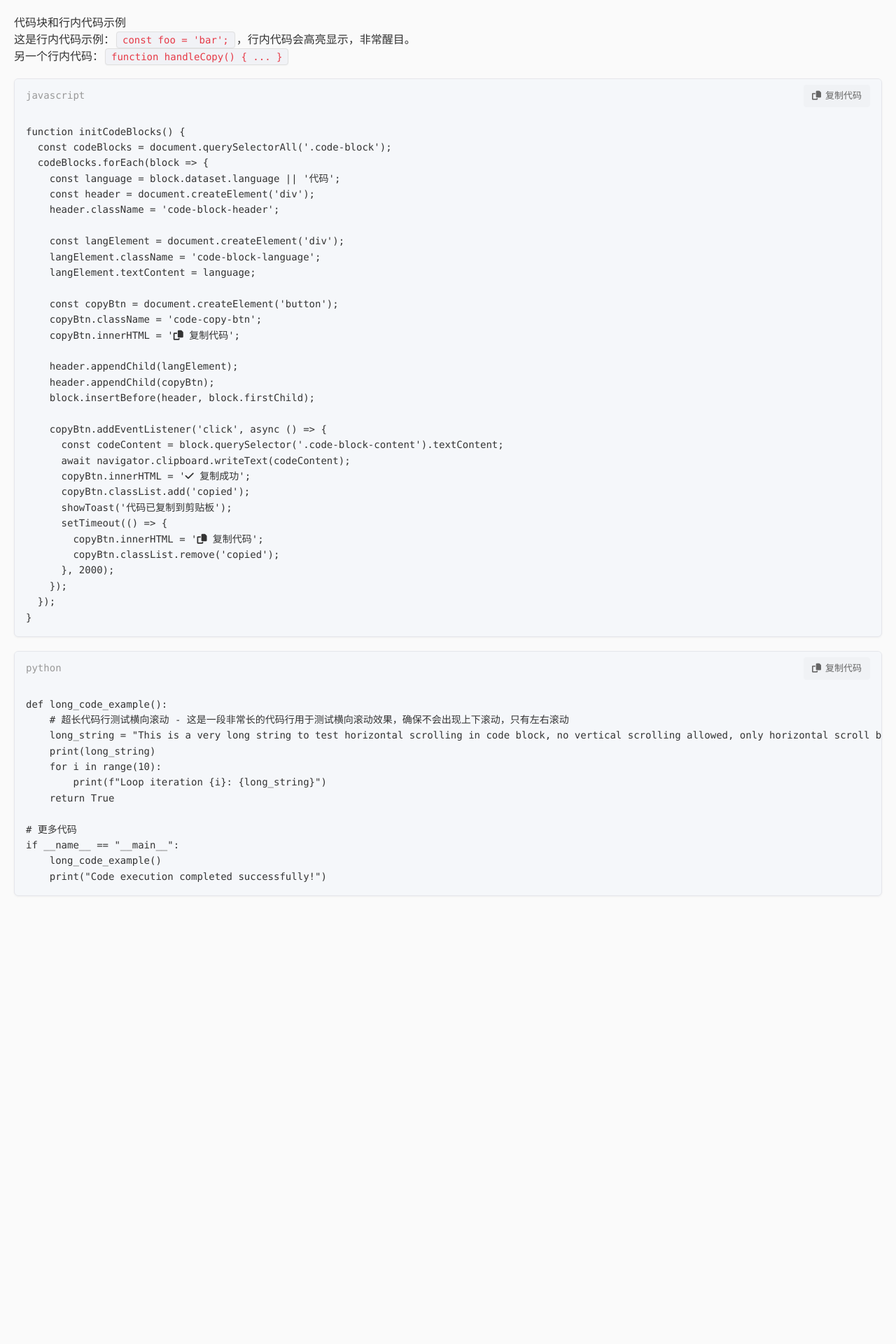
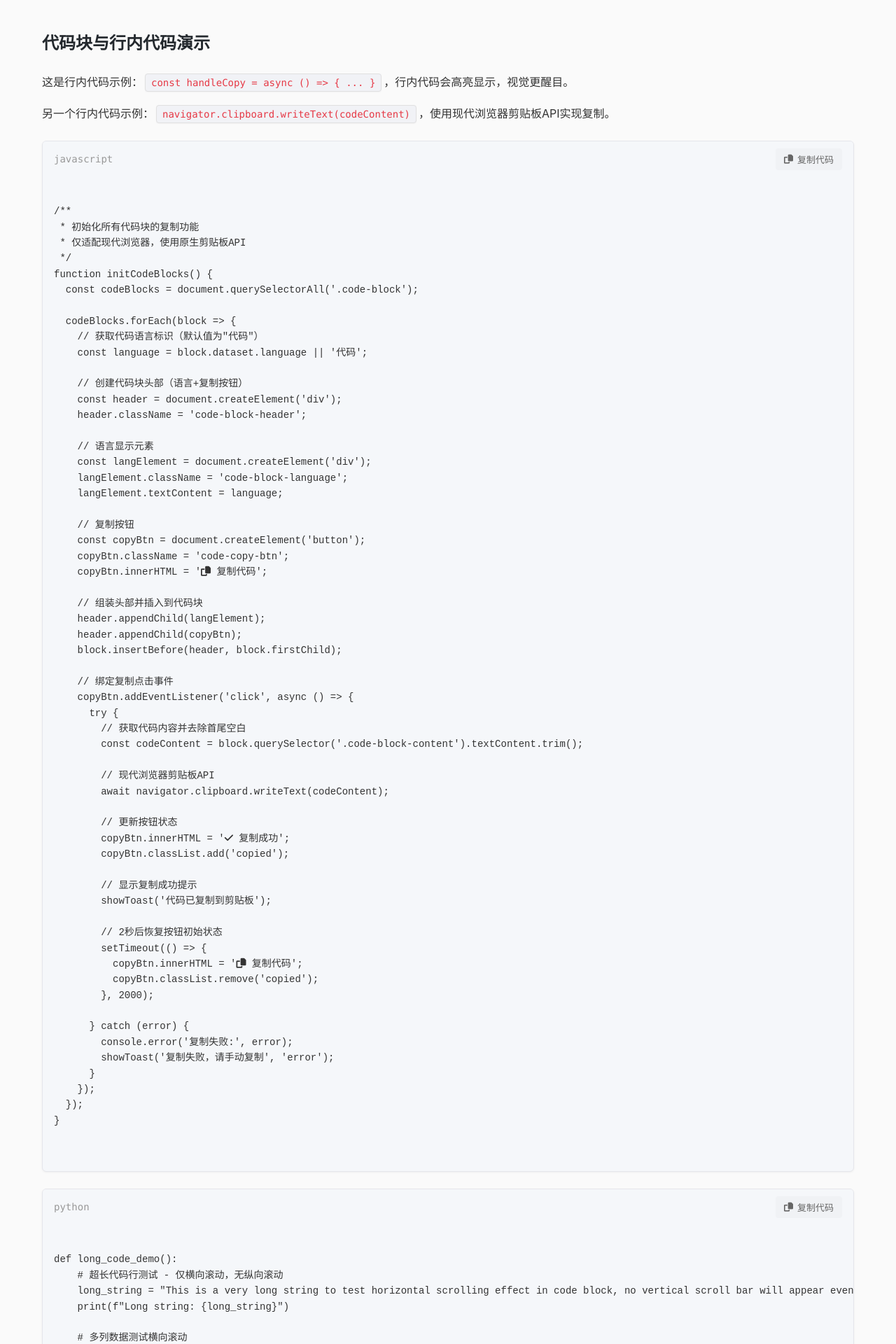
Before and after one commit to kryo0o/kryo0o.github.io, a Jekyll site: the page built from index.html, in a window 1280 px wide. Shown: the top 1920 px of the page at 70% size. Built offline with Jekyll 4.4.1, drawn with Linux system fonts in a browser that asks for light colours; nearby versions of some CDN libraries; the list of posts is cut into pages by our own code; before the commit the page ends 1320 px from its top, so only the background shows below that; some of the changed text lies outside the part shown.

Commit message:
Update default.html

```diff
--- a/_layouts/default.html
+++ b/_layouts/default.html
@@ -3,25 +3,25 @@
 <head>
   <meta charset="UTF-8">
   <meta name="viewport" content="width=device-width, initial-scale=1.0">
-  <title>{% if page.title %}{{ page.title }}{% else %}{{ site.title }}{% endif %}</title>
-  <script src="https://cdn.tailwindcss.com"></script>
+  <title>代码块样式示例</title>
+  <!-- 引入Font Awesome图标库 -->
   <link rel="stylesheet" href="https://cdnjs.cloudflare.com/ajax/libs/font-awesome/6.4.0/css/all.min.css">
   <style>
     :root {
-      /* 核心颜色 - 豆包风格 */
-      --color-code-bg: #f5f7fa;
-      --color-code-border: #e5e6eb;
-      --color-code-text: #24292e;
-      --color-inline-code-bg: #f1f2f6;
-      --color-inline-code-border: #e0e0e0;
-      --color-inline-code-text: #e63946;
-      --color-copy-btn: #f0f2f5;
-      --color-copy-btn-hover: #e5e6eb;
-      --color-copy-success: #52c41a;
-      --color-copy-text: #666;
-      --color-lang-text: #999;
+      /* 基础配色 - 豆包风格 */
+      --code-block-bg: #f5f7fa;
+      --code-block-border: #e5e6eb;
+      --code-text-color: #24292e;
+      --inline-code-bg: #f1f2f6;
+      --inline-code-border: #e0e0e0;
+      --inline-code-text: #e63946;
+      --copy-btn-normal: #f0f2f5;
+      --copy-btn-hover: #e5e6eb;
+      --copy-success-color: #52c41a;
+      --text-gray: #999;
+      --text-light-gray: #666;
 
-      /* 尺寸 */
+      /* 尺寸与字体 */
       --radius-sm: 4px;
       --radius-md: 6px;
       --font-code: "Consolas", "Monaco", "Courier New", monospace;
@@ -39,7 +39,20 @@
       background-color: #fafafa;
       color: #333;
       line-height: 1.8;
-      padding: 20px;
+      padding: 40px 20px;
+      max-width: 1200px;
+      margin: 0 auto;
+    }
+
+    h2 {
+      margin-bottom: 20px;
+      color: #24292e;
+      font-size: 24px;
+    }
+
+    p {
+      margin-bottom: 16px;
+      font-size: 16px;
     }
 
     /* 行内代码高亮样式 - 重点强化 */
@@ -47,41 +60,41 @@
     li > code,
     span > code,
     div > code:not(.code-block code) {
-      background-color: var(--color-inline-code-bg);
-      border: 1px solid var(--color-inline-code-border);
+      background-color: var(--inline-code-bg);
+      border: 1px solid var(--inline-code-border);
       border-radius: var(--radius-sm);
-      padding: 3px 8px;
+      padding: 4px 8px;
       font-size: 14px;
       font-family: var(--font-code);
-      color: var(--color-inline-code-text);
+      color: var(--inline-code-text);
       font-weight: 500;
-      margin: 0 2px;
-      box-shadow: 0 1px 2px rgba(0,0,0,0.03);
+      margin: 0 3px;
+      box-shadow: 0 1px 2px rgba(0, 0, 0, 0.03);
     }
 
-    /* 代码块核心样式 - 无分割线、整体感 */
+    /* 代码块核心样式 - 无分割线、整体化设计 */
     .code-block {
       position: relative;
-      background-color: var(--color-code-bg);
-      border: 1px solid var(--color-code-border);
+      background-color: var(--code-block-bg);
+      border: 1px solid var(--code-block-border);
       border-radius: var(--radius-md);
-      margin: 20px 0;
+      margin: 24px 0;
       overflow: hidden;
-      box-shadow: 0 1px 3px rgba(0,0,0,0.05);
+      box-shadow: 0 1px 3px rgba(0, 0, 0, 0.05);
     }
 
-    /* 代码块头部 - 无分割线 */
+    /* 代码块头部 - 与主体无分割线 */
     .code-block-header {
       display: flex;
       justify-content: space-between;
       align-items: center;
-      padding: 8px 16px;
-      background-color: var(--color-code-bg); /* 和代码块背景一致，无分割感 */
+      padding: 10px 16px;
+      background-color: var(--code-block-bg); /* 与主体背景一致，无分割感 */
       font-size: 14px;
     }
 
     .code-block-language {
-      color: var(--color-lang-text);
+      color: var(--text-gray);
       font-family: var(--font-code);
     }
 
@@ -89,27 +102,25 @@
     .code-block-content {
       padding: 16px;
       overflow-x: auto;
-      overflow-y: hidden; /* 强制禁止上下滚动 */
+      overflow-y: hidden; /* 强制禁用纵向滚动 */
       font-family: var(--font-code);
       font-size: 14px;
       line-height: 1.6;
-      max-height: none; /* 取消高度限制 */
-      white-space: nowrap; /* 确保代码不换行，仅横向滚动 */
+      white-space: pre; /* 保留代码原始格式，不自动换行 */
     }
 
     .code-block-content pre {
       margin: 0;
-      white-space: pre;
-      line-height: 1.6;
+      white-space: inherit;
     }
 
-    /* 豆包风格复制按钮 - 浅灰色 */
+    /* 豆包风格复制按钮 - 浅灰色系 */
     .code-copy-btn {
       padding: 6px 12px;
-      background-color: var(--color-copy-btn);
+      background-color: var(--copy-btn-normal);
       border: none;
       border-radius: var(--radius-sm);
-      color: var(--color-copy-text);
+      color: var(--text-light-gray);
       cursor: pointer;
       font-size: 13px;
       display: flex;
@@ -120,26 +131,26 @@
     }
 
     .code-copy-btn:hover {
-      background-color: var(--color-copy-btn-hover);
+      background-color: var(--copy-btn-hover);
       color: #333;
     }
 
     .code-copy-btn.copied {
-      background-color: var(--color-copy-success);
+      background-color: var(--copy-success-color);
       color: white;
     }
 
-    /* 复制成功提示框 */
+    /* 复制成功提示框 - 右上角弹出 */
     .copy-toast {
       position: fixed;
       top: 20px;
       right: 20px;
       padding: 10px 20px;
-      background-color: var(--color-copy-success);
+      background-color: var(--copy-success-color);
       color: white;
       border-radius: var(--radius-md);
       font-size: 14px;
-      box-shadow: 0 4px 12px rgba(0,0,0,0.15);
+      box-shadow: 0 4px 12px rgba(0, 0, 0, 0.15);
       z-index: 9999;
       opacity: 0;
       transform: translateX(20px);
@@ -151,87 +162,159 @@
       transform: translateX(0);
     }
 
-    /* 响应式适配 */
+    /* 响应式适配 - 移动端优化 */
     @media (max-width: 768px) {
+      body {
+        padding: 20px 16px;
+      }
+
       .code-block-content {
         font-size: 13px;
         padding: 12px;
       }
+
       .code-copy-btn {
         padding: 4px 8px;
         font-size: 12px;
+      }
+
+      .code-block-header {
+        padding: 8px 12px;
       }
     }
   </style>
 </head>
 <body>
-  <!-- 示例内容 -->
-  <h2>代码块和行内代码示例</h2>
+  <!-- 页面示例内容 -->
+  <h2>代码块与行内代码演示</h2>
 
-  <p>这是行内代码示例：<code>const foo = 'bar';</code>，行内代码会高亮显示，非常醒目。</p>
+  <p>这是行内代码示例：<code>const handleCopy = async () => { ... }</code>，行内代码会高亮显示，视觉更醒目。</p>
 
-  <p>另一个行内代码：<code>function handleCopy() { ... }</code></p>
+  <p>另一个行内代码示例：<code>navigator.clipboard.writeText(codeContent)</code>，使用现代浏览器剪贴板API实现复制。</p>
 
-  <!-- 代码块示例 - JavaScript -->
+  <!-- JavaScript代码块示例 -->
   <div class="code-block" data-language="javascript">
     <div class="code-block-content">
-<pre>function initCodeBlocks() {
+<pre>/**
+ * 初始化所有代码块的复制功能
+ * 仅适配现代浏览器，使用原生剪贴板API
+ */
+function initCodeBlocks() {
   const codeBlocks = document.querySelectorAll('.code-block');
+
   codeBlocks.forEach(block => {
+    // 获取代码语言标识（默认值为"代码"）
     const language = block.dataset.language || '代码';
+
+    // 创建代码块头部（语言+复制按钮）
     const header = document.createElement('div');
     header.className = 'code-block-header';
 
+    // 语言显示元素
     const langElement = document.createElement('div');
     langElement.className = 'code-block-language';
     langElement.textContent = language;
 
+    // 复制按钮
     const copyBtn = document.createElement('button');
     copyBtn.className = 'code-copy-btn';
     copyBtn.innerHTML = '<i class="fa-solid fa-copy"></i> 复制代码';
 
+    // 组装头部并插入到代码块
     header.appendChild(langElement);
     header.appendChild(copyBtn);
     block.insertBefore(header, block.firstChild);
 
+    // 绑定复制点击事件
     copyBtn.addEventListener('click', async () => {
-      const codeContent = block.querySelector('.code-block-content').textContent;
+      try {
+        // 获取代码内容并去除首尾空白
+        const codeContent = block.querySelector('.code-block-content').textContent.trim();
+
+        // 现代浏览器剪贴板API
         await navigator.clipboard.writeText(codeContent);
+
+        // 更新按钮状态
         copyBtn.innerHTML = '<i class="fa-solid fa-check"></i> 复制成功';
         copyBtn.classList.add('copied');
+
+        // 显示复制成功提示
         showToast('代码已复制到剪贴板');
+
+        // 2秒后恢复按钮初始状态
         setTimeout(() => {
           copyBtn.innerHTML = '<i class="fa-solid fa-copy"></i> 复制代码';
           copyBtn.classList.remove('copied');
         }, 2000);
+
+      } catch (error) {
+        console.error('复制失败:', error);
+        showToast('复制失败，请手动复制', 'error');
+      }
     });
   });
 }</pre>
     </div>
   </div>
 
-  <!-- 超长代码块示例 - 测试横向滚动 -->
+  <!-- 超长代码块示例（测试横向滚动） -->
   <div class="code-block" data-language="python">
     <div class="code-block-content">
-<pre>def long_code_example():
-    # 超长代码行测试横向滚动 - 这是一段非常长的代码行用于测试横向滚动效果，确保不会出现上下滚动，只有左右滚动
-    long_string = "This is a very long string to test horizontal scrolling in code block, no vertical scrolling allowed, only horizontal scroll bar will appear when content is too long."
-    print(long_string)
-    for i in range(10):
-        print(f"Loop iteration {i}: {long_string}")
+<pre>def long_code_demo():
+    # 超长代码行测试 - 仅横向滚动，无纵向滚动
+    long_string = "This is a very long string to test horizontal scrolling effect in code block, no vertical scroll bar will appear even if the content is very long, only horizontal scroll bar is allowed."
+    print(f"Long string: {long_string}")
+
+    # 多列数据测试横向滚动
+    data = [
+        {"id": 1, "name": "Test Item 1", "description": "This is a test description for item 1 with long content"},
+        {"id": 2, "name": "Test Item 2", "description": "This is a test description for item 2 with long content"},
+        {"id": 3, "name": "Test Item 3", "description": "This is a test description for item 3 with long content"}
+    ]
+
+    for item in data:
+        print(f"ID: {item['id']}, Name: {item['name']}, Description: {item['description']} - {long_string}")
+
     return True
 
-# 更多代码
+# 主函数执行
 if __name__ == "__main__":
-    long_code_example()
-    print("Code execution completed successfully!")</pre>
+    result = long_code_demo()
+    print(f"Execution result: {result}")
+    print("This line is also very long to test the horizontal scroll bar in the code block - " + long_string)</pre>
+    </div>
+  </div>
+
+  <!-- HTML代码块示例 -->
+  <div class="code-block" data-language="html">
+    <div class="code-block-content">
+<pre>&lt;!DOCTYPE html&gt;
+&lt;html lang="zh-CN"&gt;
+&lt;head&gt;
+  &lt;meta charset="UTF-8"&gt;
+  &lt;meta name="viewport" content="width=device-width, initial-scale=1.0"&gt;
+  &lt;title&gt;代码块示例&lt;/title&gt;
+  &lt;link rel="stylesheet" href="https://cdnjs.cloudflare.com/ajax/libs/font-awesome/6.4.0/css/all.min.css"&gt;
+&lt;/head&gt;
+&lt;body&gt;
+  &lt;div class="code-block" data-language="html"&gt;
+    &lt;div class="code-block-content"&gt;
+      &lt;pre&gt;代码内容&lt;/pre&gt;
+    &lt;/div&gt;
+  &lt;/div&gt;
+&lt;/body&gt;
+&lt;/html&gt;</pre>
     </div>
   </div>
 
   <script>
-    // 复制成功提示框
-    function showToast(message) {
-      // 移除现有提示框
+    /**
+     * 显示复制提示框
+     * @param {string} message - 提示文本
+     * @param {string} type - 提示类型（success/error）
+     */
+    function showToast(message, type = 'success') {
+      // 移除已存在的提示框
       const existingToast = document.querySelector('.copy-toast');
       if (existingToast) existingToast.remove();
 
@@ -239,9 +322,15 @@
       const toast = document.createElement('div');
       toast.className = 'copy-toast';
       toast.textContent = message;
+
+      // 错误类型样式调整
+      if (type === 'error') {
+        toast.style.backgroundColor = '#ff4d4f';
+      }
+
       document.body.appendChild(toast);
 
-      // 显示提示
+      // 显示动画
       setTimeout(() => toast.classList.add('show'), 10);
 
       // 3秒后隐藏并移除
@@ -251,24 +340,26 @@
       }, 3000);
     }
 
-    // 初始化所有代码块
-    function initCodeBlocks() {
+    /**
+     * 页面加载完成后初始化所有代码块
+     */
+    document.addEventListener('DOMContentLoaded', function() {
       const codeBlocks = document.querySelectorAll('.code-block');
 
       codeBlocks.forEach(block => {
-        // 获取语言类型
+        // 获取语言标识
         const language = block.dataset.language || '代码';
 
-        // 创建头部（包含语言和复制按钮）
+        // 创建头部容器
         const header = document.createElement('div');
         header.className = 'code-block-header';
 
-        // 语言显示
+        // 创建语言显示元素
         const langElement = document.createElement('div');
         langElement.className = 'code-block-language';
         langElement.textContent = language;
 
-        // 复制按钮
+        // 创建复制按钮
         const copyBtn = document.createElement('button');
         copyBtn.className = 'code-copy-btn';
         copyBtn.innerHTML = '<i class="fa-solid fa-copy"></i> 复制代码';
@@ -293,7 +384,7 @@
             copyBtn.innerHTML = '<i class="fa-solid fa-check"></i> 复制成功';
             copyBtn.classList.add('copied');
 
-            // 显示提示
+            // 显示成功提示
             showToast('代码已复制到剪贴板');
 
             // 2秒后恢复按钮状态
@@ -302,16 +393,13 @@
               copyBtn.classList.remove('copied');
             }, 2000);
 
-          } catch (err) {
-            console.error('复制失败:', err);
-            showToast('复制失败，请手动复制');
+          } catch (error) {
+            console.error('复制失败:', error);
+            showToast('复制失败，请手动复制', 'error');
           }
         });
       });
-    }
-
-    // 页面加载完成后初始化
-    document.addEventListener('DOMContentLoaded', initCodeBlocks);
+    });
   </script>
 </body>
 </html>
```
Also changed, not shown: other parts of _layouts/default.html (+1 -1 lines). Lines whose indentation alone changed are shown as unchanged.
